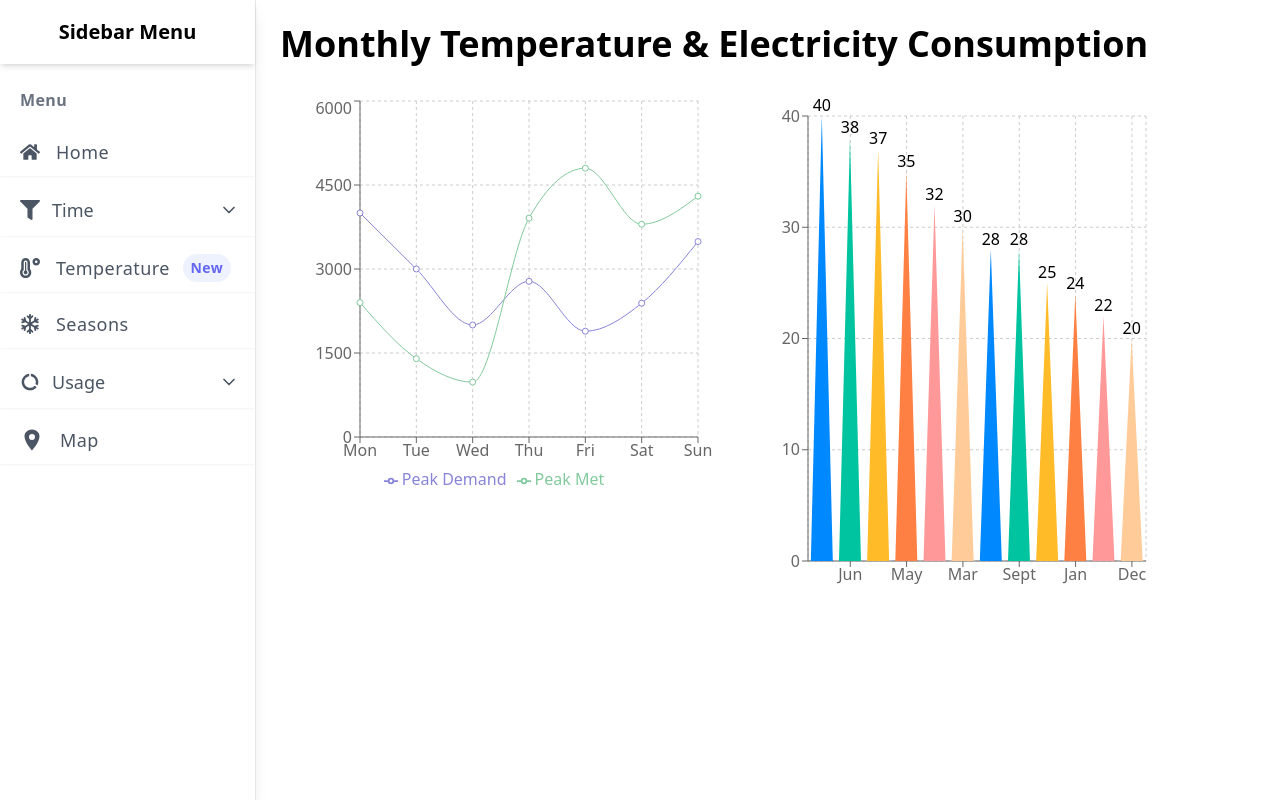
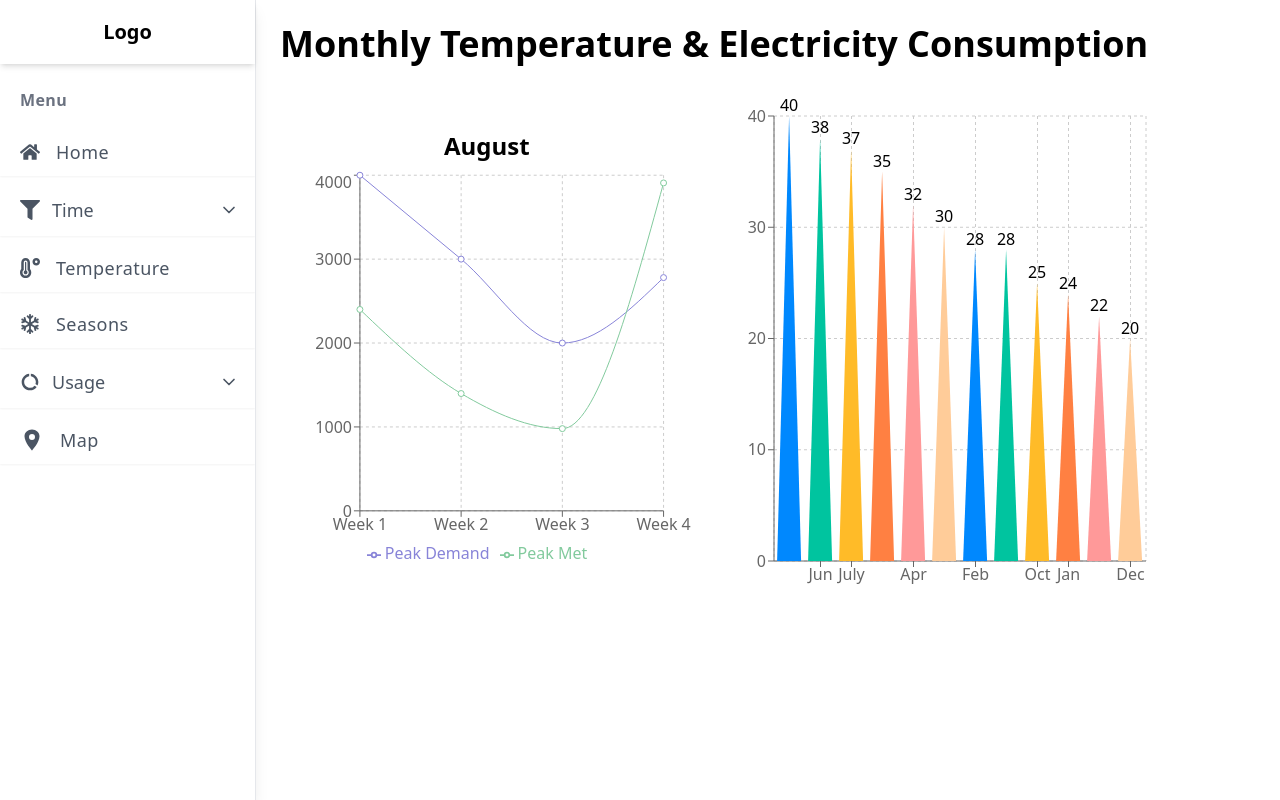
Before and after one commit to debargooo/sih_project, a React (Create React App) app: page /temperature in a window 1280 px wide. Built offline with nearby package versions, Linux system fonts and the light colour scheme.

Commit message:
Major changes in graph

```diff
--- /dev/null
+++ b/src/components/LineChart/LineChart2.js
@@ -0,0 +1,58 @@
+import React, { PureComponent } from 'react';
+import { LineChart, Line, XAxis, YAxis, CartesianGrid, Tooltip, Legend, ResponsiveContainer } from 'recharts';
+
+const data = [
+  {
+    name: 'Week 1',
+    PeekDemand: 4000,
+    PeekMet: 2400,
+    amt: 2400,
+  },
+  {
+    name: 'Week 2',
+    PeekDemand: 3000,
+    PeekMet: 1398,
+    amt: 2210,
+  },
+  {
+    name: 'Week 3',
+    PeekDemand: 2000,
+    PeekMet: 980,
+    amt: 2290,
+  },
+  {
+    name: 'Week 4',
+    PeekDemand: 2780,
+    PeekMet: 3908,
+    amt: 2000,
+  },
+
+];
+
+export default class Example extends PureComponent {
+  static demoUrl = 'https://codesandbox.io/p/sandbox/line-chart-width-xaxis-padding-8v7952';
+
+  render() {
+    return (
+      <ResponsiveContainer width="100%" height={400}>
+        <LineChart
+          data={data}
+          margin={{
+            top: 5,
+            right: 30,
+            left: 20,
+            bottom: 5,
+          }}
+        >
+          <CartesianGrid strokeDasharray="3 3" />
+          <XAxis dataKey="name" />
+          <YAxis />
+          <Tooltip />
+          <Legend />
+          <Line type="monotone" dataKey="PeekDemand" stroke="#8884d8" activeDot={{ r: 8 }} name="Peak Demand" />
+          <Line type="monotone" dataKey="PeekMet" stroke="#82ca9d" name="Peak Met" />
+        </LineChart>
+      </ResponsiveContainer>
+    );
+  }
+}
--- a/src/components/Slidebar/Slidebar.js
+++ b/src/components/Slidebar/Slidebar.js
@@ -44,7 +44,7 @@ const Slidebar = () => {
 
       <div className="fixed hidden md:flex flex-col top-0 left-0 w-[20%] bg-white h-full border-r shadow-lg">
         <div className="flex items-center justify-center h-16  text-black text-xl font-semibold shadow-md">
-          Sidebar Menu
+          Logo
         </div>
         <div className="overflow-y-auto flex-grow">
           <ul className="flex flex-col py-4 space-y-2">
@@ -136,9 +136,7 @@ const Slidebar = () => {
                 <span className="ml-4 text-lg tracking-wide truncate">
                   Temperature
                 </span>
-                <span className="px-2 py-1 ml-auto text-sm font-semibold tracking-wide text-indigo-500 bg-indigo-50 rounded-full">
-                  New
-                </span>
+
               </Link>
             </li>
             <li>
--- a/src/pages/Home.js
+++ b/src/pages/Home.js
@@ -97,6 +97,16 @@ export const Home = () => {
             <ScatterChart />
           </div>
         </div>
+        <div className='w-full flex justify-center '>
+
+
+        <div className='h-52 w-96 rounded-md border-slate-950 border shadow-md text-slate-950 flex flex-col justify-center items-center p-5 mb-10 mr-32'>
+           <h1 className='font-bold text-2xl'>Compensation Methodology</h1>
+           <p className='my-2'>1. In <span className='font-bold'>Nehru Place</span> if we install <b>100</b> solar panels then we can reduce the electricity peak consumption by 26%</p>
+           <p>2. Using the <b>Solar panels </b> (if installed ) till 3 pm before the sun fully sets in summer can reduce the variability to 6 %</p>
+        </div>
+
+        </div>
       </div>
 
   );
--- a/src/pages/Temperature.js
+++ b/src/pages/Temperature.js
@@ -1,14 +1,18 @@
 import React from 'react'
 import ShapeChart from '../components/ShapeChart/ShapeChart'
-import LineChart from '../components/LineChart/LineChart'
+import LineChart2 from '../components/LineChart/LineChart2'
 
 const Temperature = () => {
   return (
 
-    <div className="p-2 md:p-6 w-full md:w-[80%]">
+    <div className="p-2 md:p-6 mb-4 w-full md:w-[80%]">
         <h1 className='font-semibold text-4xl'>Monthly Temperature & Electricity Consumption</h1>
-        <div className='w-[70vw] flex mt-8'>
-        <LineChart/>
+
+        <div className='w-[70vw] flex mt-8 items-center'>
+          <div className='w-[60vw]'>
+          <h2 className='font-semibold text-2xl my-2 text-center'>August</h2>
+        <LineChart2/>
+          </div>
         <ShapeChart/>
         </div>
 
```
